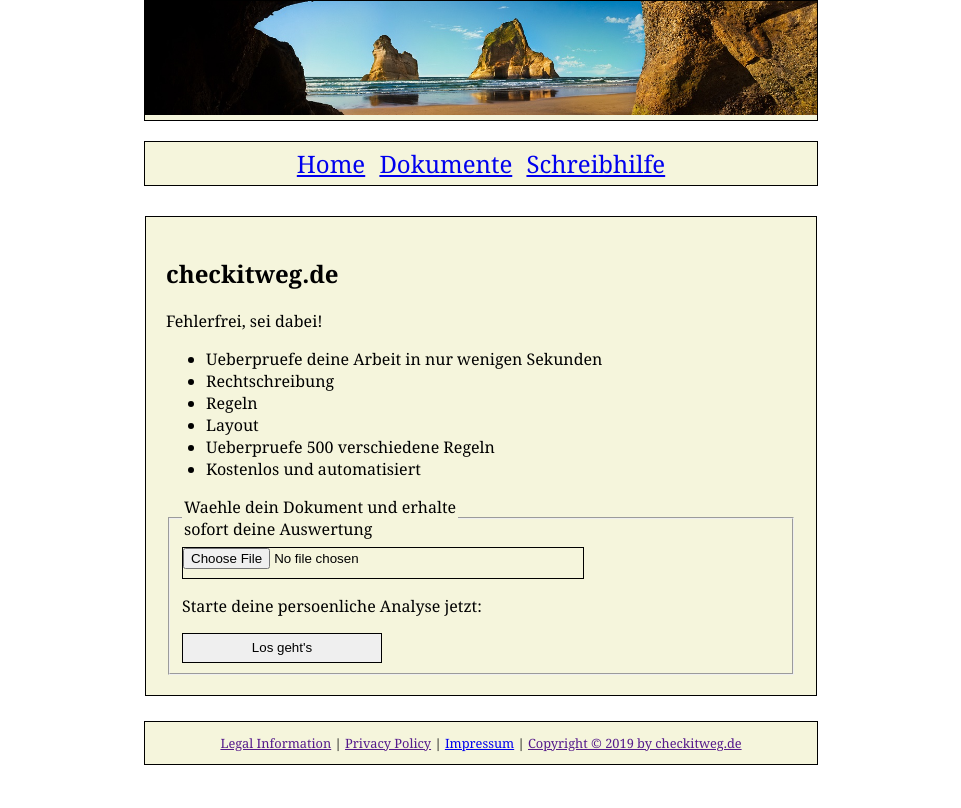
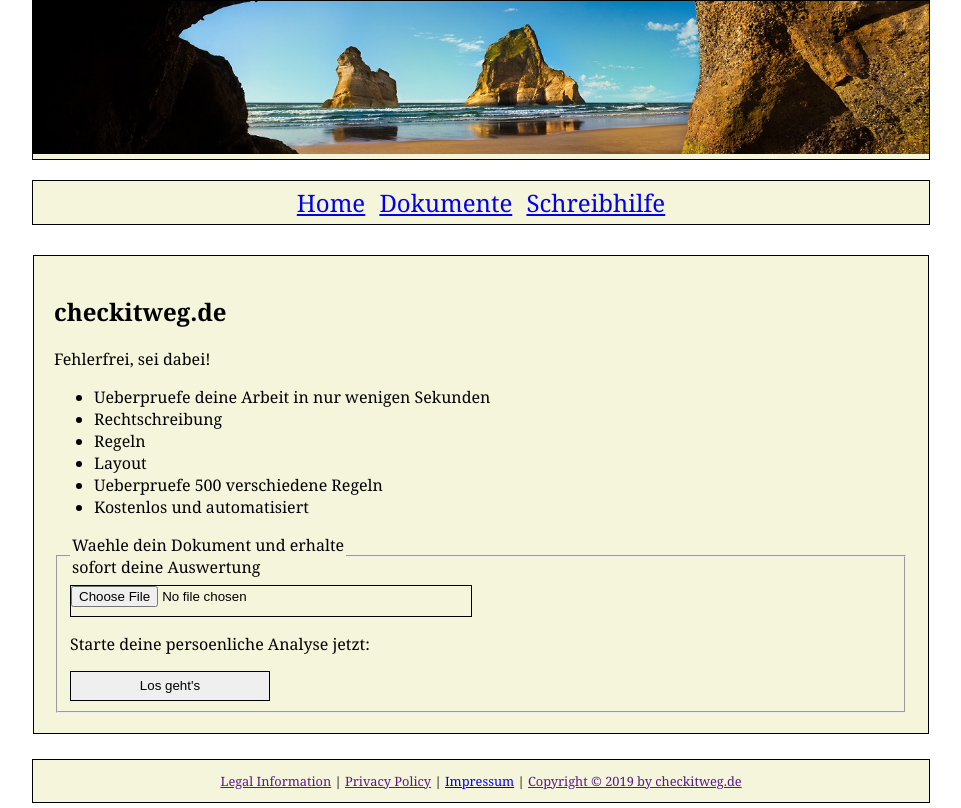
Before and after one commit to anaticulae/viewo, a Flask app: page / in a window 1280 px wide. Shown: the whole page, without its empty margins (159-1120 px from the left). Before the commit the page ends 765 px from the top, so only its background shows below. Run offline with Flask 2, Linux system fonts and the light colour scheme; parts of the project's set-up code (start-up, migrations or seed data) failed here and were passed over.

Commit message:
feat(page): increase max-width to show more content

```diff
--- a/viewo/static/style.css
+++ b/viewo/static/style.css
@@ -108,6 +108,6 @@ html {
 }
 
 body {
-    max-width: 960px;
+    max-width: 1280px;
     margin: auto auto auto auto;
 }
```
